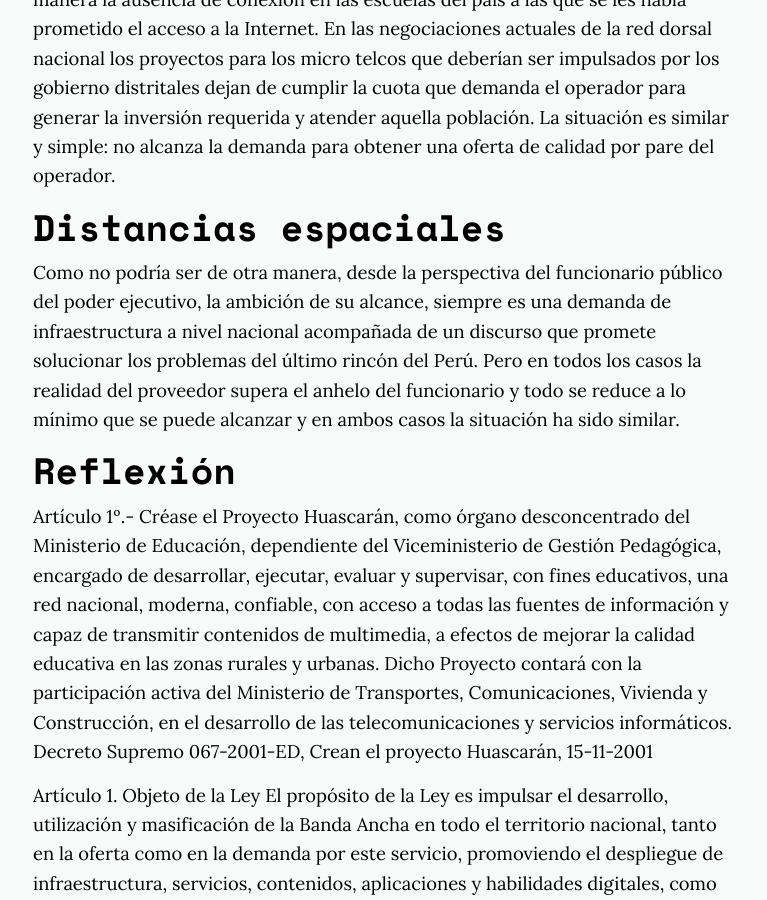
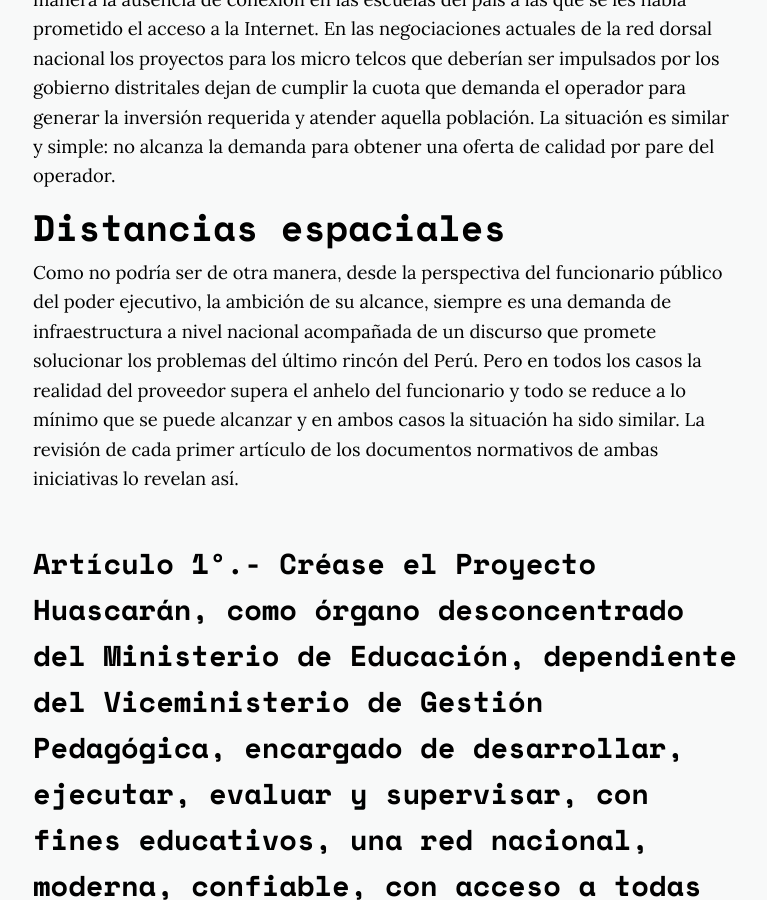
Before and after one commit to manuelvarzen/Vigia, a Jekyll site: the page built from _posts/2019-06-13-La-Red-Dorsal-del-Plan-Huascaran.md, in a window 1280 px wide and 900 px high, scrolled down 3746 px. Shown: the whole window, without its empty margins (255-1022 px from the left). Built offline with Jekyll 4.4.1, drawn with Linux system fonts in a browser that asks for light colours; nearby versions of some CDN libraries.

Commit message:
Update 2019-06-13-La-Red-Dorsal-del-Plan-Huascaran.md

```diff
--- a/_posts/2019-06-13-La-Red-Dorsal-del-Plan-Huascaran.md
+++ b/_posts/2019-06-13-La-Red-Dorsal-del-Plan-Huascaran.md
@@ -43,13 +43,13 @@
 
 ## Distancias espaciales
 
-Como no podría ser de otra manera, desde la perspectiva del funcionario público del poder ejecutivo, la ambición de su alcance, siempre es una demanda de infraestructura a nivel nacional acompañada de un discurso que promete solucionar los problemas del último rincón del Perú. Pero en todos los casos la realidad del proveedor supera el anhelo del funcionario y todo se reduce a lo mínimo que se puede alcanzar y en ambos casos la situación ha sido similar.
+Como no podría ser de otra manera, desde la perspectiva del funcionario público del poder ejecutivo, la ambición de su alcance, siempre es una demanda de infraestructura a nivel nacional acompañada de un discurso que promete solucionar los problemas del último rincón del Perú. Pero en todos los casos la realidad del proveedor supera el anhelo del funcionario y todo se reduce a lo mínimo que se puede alcanzar y en ambos casos la situación ha sido similar. La revisión de cada primer artículo de los documentos normativos de ambas iniciativas lo revelan así.
 
-## Reflexión
+> Artículo 1º.- Créase el Proyecto Huascarán, como órgano desconcentrado del Ministerio de Educación, dependiente del Viceministerio de Gestión Pedagógica, encargado de desarrollar, ejecutar, evaluar y supervisar, con fines educativos, una red nacional, moderna, confiable, con acceso a todas las fuentes de información y capaz de transmitir contenidos de multimedia, a efectos de mejorar la calidad educativa en las zonas rurales y urbanas. Dicho Proyecto contará con la participación activa del Ministerio de Transportes, Comunicaciones, Vivienda y Construcción, en el desarrollo de las telecomunicaciones y servicios informáticos. Decreto Supremo 067-2001-ED, Crean el proyecto Huascarán, 15-11-2001
 
-Artículo 1º.- Créase el Proyecto Huascarán, como órgano desconcentrado del Ministerio de Educación, dependiente del Viceministerio de Gestión Pedagógica, encargado de desarrollar, ejecutar, evaluar y supervisar, con fines educativos, una red nacional, moderna, confiable, con acceso a todas las fuentes de información y capaz de transmitir contenidos de multimedia, a efectos de mejorar la calidad educativa en las zonas rurales y urbanas. Dicho Proyecto contará con la participación activa del Ministerio de Transportes, Comunicaciones, Vivienda y Construcción, en el desarrollo de las telecomunicaciones y servicios informáticos. Decreto Supremo 067-2001-ED, Crean el proyecto Huascarán, 15-11-2001
-
-Artículo 1. Objeto de la Ley
+> Artículo 1. Objeto de la Ley
 El propósito de la Ley es impulsar el desarrollo, utilización y masificación de la Banda Ancha en todo el territorio nacional, tanto en la oferta como en la demanda por este servicio, promoviendo el despliegue de infraestructura, servicios, contenidos, aplicaciones y habilidades digitales, como medio que favorece y facilita la inclusión social, el desarrollo socioeconómico, la
 competitividad, la seguridad del país y la transformación organizacional hacia una sociedad de la información y el
 conocimiento. Ley 29906, Ley de promoción de la banda ancha y construcción de la red dorsal nacional de fibra óptica, 28-6-2012
+
+## Reflexión
```
